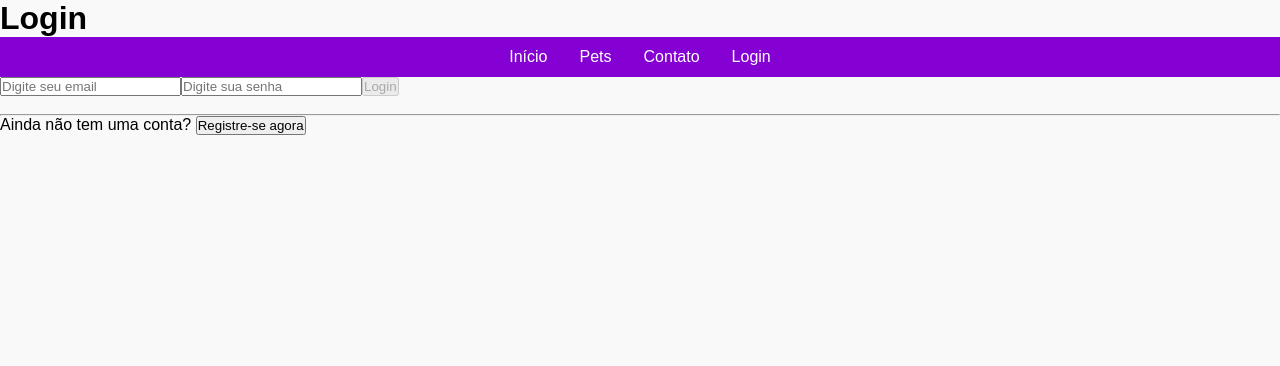
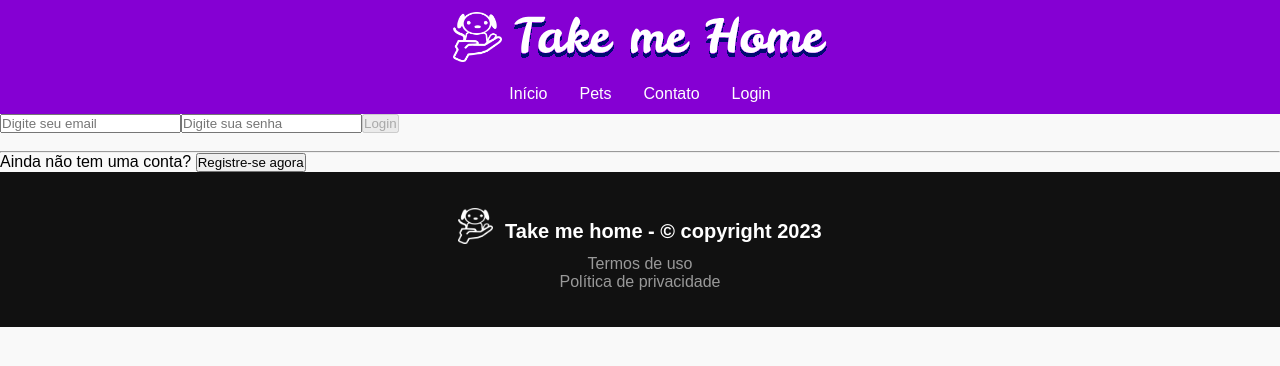
Before and after one commit to wellison-md/tmh-proto, a React (Vite) app: page /login in a window 1280 px wide. Shown: the top 366 px of the page. Built offline with nearby package versions, Linux system fonts and the light colour scheme; no server answers.

Commit message:
:recycle: add footer and header on pages

```diff
--- a/src/pages/contact/index.jsx
+++ b/src/pages/contact/index.jsx
@@ -1,6 +1,7 @@
 import { useState } from "react";
-import NavBar from "../../components/navBar";
+import Header from "../../components/header";
 import { sendWappMsg } from "../../utils/contact";
+import Footer from "../../components/footer";
 
 export default function Contact() {
   const [contactName, setContactName] = useState('');
@@ -13,8 +14,7 @@ export default function Contact() {
 
   return (
     <>
-      <h1>Contato</h1>
-      <NavBar />
+      <Header />
       <form onSubmit={ (e) => e.preventDefault() }>
         <input
           id='contact-name'
@@ -49,6 +49,7 @@ export default function Contact() {
           onClick={ () => sendWappMsg(subject, contactName, email) }
         >Enviar email</button>
       </form>
+      <Footer />
     </>
   );
 }
--- a/src/pages/login/index.jsx
+++ b/src/pages/login/index.jsx
@@ -1,8 +1,9 @@
 import { useState } from "react";
-import NavBar from "../../components/navBar";
 import { Link } from "react-router-dom";
 import { makeLogin } from "../../utils/login";
 import { saveOnStorage } from "../../utils/localStorage";
+import Header from "../../components/header";
+import Footer from '../../components/footer';
 
 export default function Login() {
   const [email, setEmail] = useState('');
@@ -25,8 +26,7 @@ export default function Login() {
 
   return (
     <>
-      <h1>Login</h1>
-      <NavBar />
+      <Header />
       <form id='form-login' onSubmit={ (e) => e.preventDefault() }>
         <input
           id='email-input'
@@ -59,6 +59,7 @@ export default function Login() {
 
       <br /><hr></hr>
       <p>Ainda não tem uma conta? <Link to='/signup'><button>Registre-se agora</button></Link></p>
+      <Footer />
     </>
   );
 }
--- a/src/pages/signup/index.jsx
+++ b/src/pages/signup/index.jsx
@@ -1,9 +1,10 @@
 import { useState } from "react";
-import NavBar from "../../components/navBar";
 import { getFromStorage, saveOnStorage } from "../../utils/localStorage";
 import { getByProps } from "../../utils/fkdb/getFkData";
 import { USER_TEMPLATE } from '../../utils/constants';
 import { hash } from "bcryptjs";
+import Footer from "../../components/footer";
+import Header from "../../components/header";
 
 export default function SignUp() {
   const [usrname, setUsrname] = useState('');
@@ -38,8 +39,7 @@ export default function SignUp() {
 
   return (
     <>
-      <h1>Sign up</h1>
-      <NavBar />
+      <Header />
       <form onSubmit={ (e) => e.preventDefault() }>
         <input
           type='text'
@@ -75,6 +75,7 @@ export default function SignUp() {
 
         { status }
       </form>
+      <Footer />
     </>
   );
 }
```
